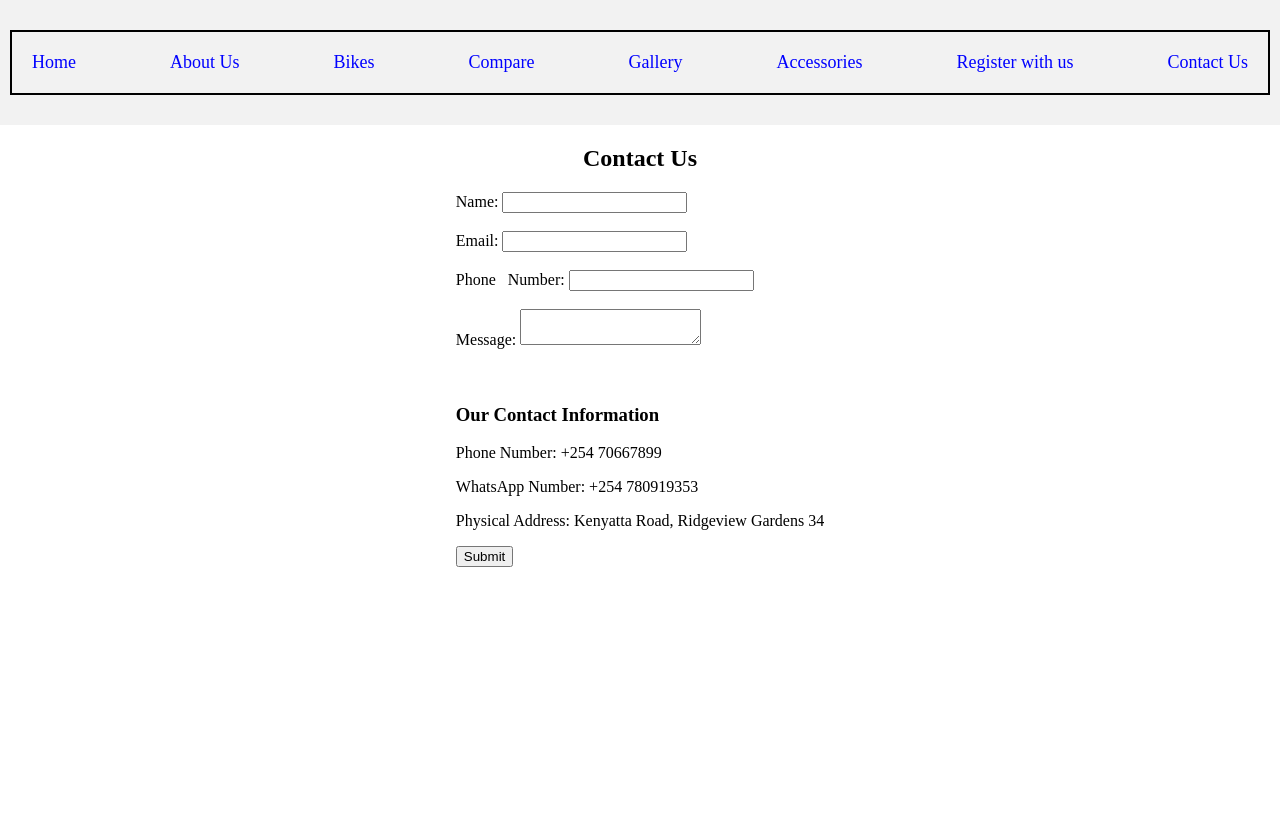
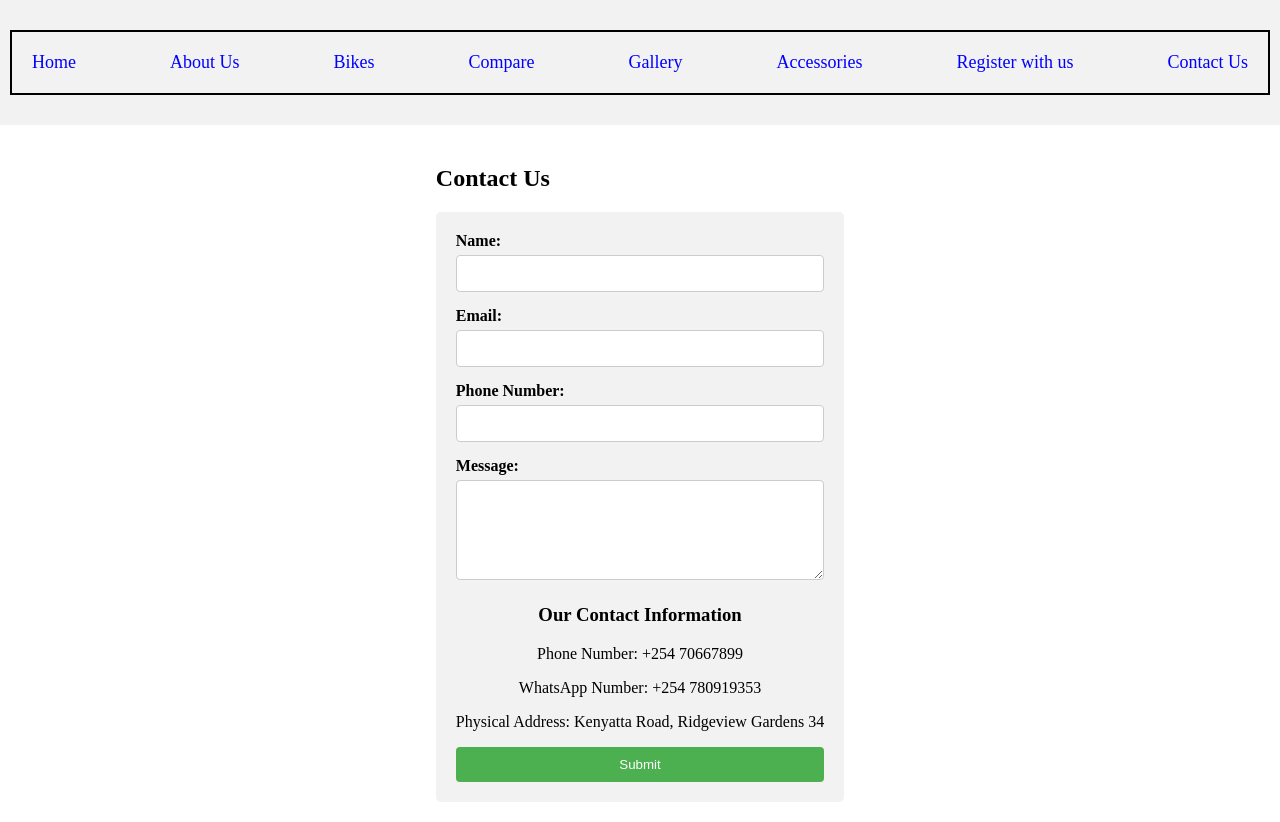
Before and after one commit to mahlon-kanyi/Final-project, a plain HTML site: page contact.html in a window 1280 px wide. Before the commit the page ends 800 px from the top, so only its background shows below. Drawn offline with Linux system fonts and the light colour scheme.

Commit message:
Fix Forms

```diff
--- a/contact.html
+++ b/contact.html
@@ -25,26 +25,33 @@
   <!-- Navigation Ends Here -->
 
   <!-- Body Begins Here -->
+  <main>
     <h2>Contact Us</h2>
-  <form action="mailto:mahlonkanyi@gmail.com">
+    <form action="mailto:mahlonkanyi@gmail.com" class="contact-form">
+      <div class="form-group">
         <label for="name">Name:</label>
-    <input type="text" id="name" name="name" required><br><br>
+        <input type="text" id="name" name="name" required>
+      </div>
+      <div class="form-group">
         <label for="email">Email:</label>
-    <input type="email"
- id="email" name="email" required><br><br>
-    <label for="phone">Phone
- Number:</label>
-    <input type="tel" id="phone" name="phone" required><br><br>
+        <input type="email" id="email" name="email" required>
+      </div>
+      <div class="form-group">
+        <label for="phone">Phone Number:</label>
+        <input type="tel" id="phone" name="phone" required>
+      </div>
+      <div class="form-group">
         <label for="message">Message:</label>
-    <textarea id="message" name="message" required></textarea><br><br>
-
-
+        <textarea id="message" name="message" required></textarea>
+      </div>
+      <div class="contact-info">
         <h3>Our Contact Information</h3>
         <p>Phone Number: +254 70667899</p>
         <p>WhatsApp Number: +254 780919353</p>
         <p>Physical Address: Kenyatta Road, Ridgeview Gardens 34</p>
-
-    <input type="submit" value="Submit">
+      </div>
+      <button type="submit" class="submit-btn">Submit</button>
     </form>
+  </main>
 </body>
 </html>
--- a/styles.css
+++ b/styles.css
@@ -196,6 +196,59 @@ img {
 
 
 /* Contact */
+/* Contact Form Styles */
+.contact-form {
+  max-width: 500px;
+  margin: 0 auto;
+  padding: 20px;
+  background-color: #f2f2f2;
+  border-radius: 5px;
+}
+
+.form-group {
+  margin-bottom: 15px;
+}
+
+.form-group label {
+  display: block;
+  font-weight: bold;
+  margin-bottom: 5px;
+}
+
+.form-group input,
+.form-group textarea {
+  width: 100%;
+  padding: 10px;
+  border: 1px solid #ccc;
+  border-radius: 4px;
+  box-sizing: border-box;
+}
+
+.form-group textarea {
+  height: 100px;
+}
+
+.contact-info {
+  margin-top: 20px;
+  text-align: center;
+}
+
+.submit-btn {
+  display: block;
+  width: 100%;
+  padding: 10px;
+  background-color: #4CAF50;
+  color: white;
+  border: none;
+  border-radius: 4px;
+  cursor: pointer;
+}
+
+.submit-btn:hover {
+  background-color: #45a049;
+}
+
+/* End of the contact form */
 
 /* Start Compare */
 .image-container {
@@ -210,7 +263,48 @@ img {
 
 /* End Compare */
 
-/* Start Registration */
+
+/* Registration Form Styles */
+.registration-form {
+  max-width: 400px;
+  margin: 0 auto;
+  padding: 20px;
+  background-color: #f2f2f2;
+  border-radius: 5px;
+}
+
+.form-group {
+  margin-bottom: 15px;
+}
+
+.form-group label {
+  display: block;
+  font-weight: bold;
+  margin-bottom: 5px;
+}
+
+.form-group input {
+  width: 100%;
+  padding: 10px;
+  border: 1px solid #ccc;
+  border-radius: 4px;
+  box-sizing: border-box;
+}
+
+.submit-btn {
+  display: block;
+  width: 100%;
+  padding: 10px;
+  background-color: #4CAF50;
+  color: white;
+  border: none;
+  border-radius: 4px;
+  cursor: pointer;
+}
+
+.submit-btn:hover {
+  background-color: #45a049;
+}
 /* End Registration */
 
 
```
Also changed, not shown: accessories.html (+3 -3 lines), index.html (+18 -13 lines), registration.html (+17 -14 lines), Images/audi.jpg (renamed from Images/image3.jpg), Images/bmw.jpg (renamed from Images/image9.jpg), Images/lambogini.jpg (renamed from Images/image1.jpg). Lines whose indentation alone changed are shown as unchanged.
